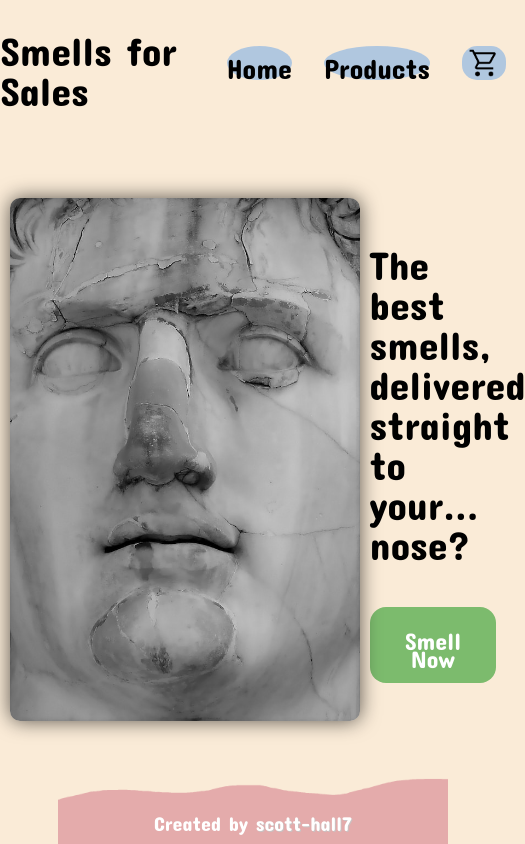
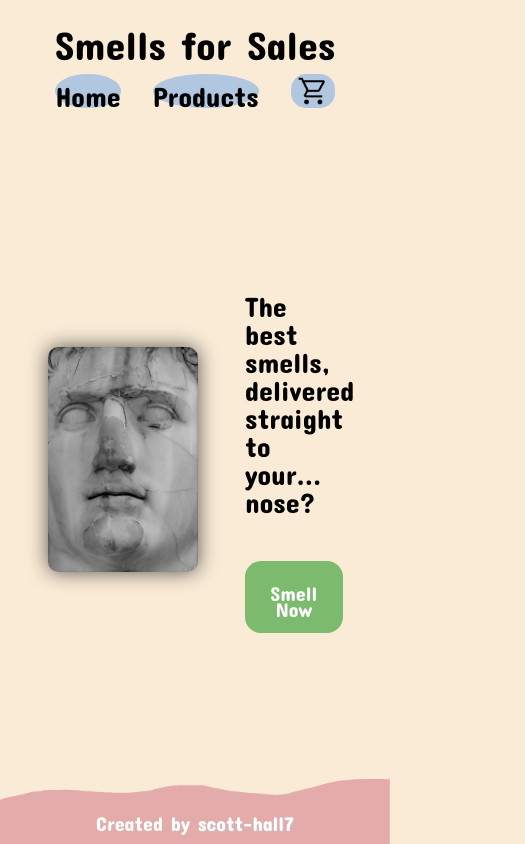
Before and after one commit to scott-hall7/shopping-cart, a React (Create React App) app: page / in a window 390 px wide. Shown: the whole page, 525 px wide, since content can reach past the window. Built offline with nearby package versions, Linux system fonts and the light colour scheme.

Commit message:
finalized design

```diff
--- a/src/components/footer/Footer.js
+++ b/src/components/footer/Footer.js
@@ -1,5 +1,4 @@
 import React, {  } from "react";
-import FooterImage from "../../assets/footer.png"
 
 const Footer = () => {
     return (
--- a/src/styles/Main.scss
+++ b/src/styles/Main.scss
@@ -93,15 +93,13 @@ html, body {
     background-color: rgb(124, 187, 109);
     color: white;
     font-family: "Concert One";
+    z-index: 1;
 }
 
 #shop-now-button:hover    {
     background-color: rgb(111, 177, 95);
 }
 
-#shop-now-button p  {
-    text-decoration: line-through;
-}
 
 //HEADER
 header  {
@@ -182,11 +180,9 @@ footer  {
     color: white;
     font-size: 1.25rem;
     align-items: center;
+    z-index: 1;
 }
 
-footer p {
-    z-index: 1;
-}
 
 footer a {
     color: inherit;
@@ -201,7 +197,7 @@ footer p a:hover {
 
 #footer-image   {
     width: 100%;
-    position: absolute;
+    position: fixed;
     height: 200px;
     bottom: 0;
     z-index: 0;
@@ -210,15 +206,16 @@ footer p a:hover {
 
 .cart-sidebar   {
     display: none;
-    position: fixed;
+    position: absolute;
     flex-direction: column;
     align-items: center;
-    width: 40%;
-    height: 100%;
+    min-width: 300px;
     z-index: 1;
     right: 0;
     background-color: white;
+    border-bottom-left-radius: 80px;
     box-shadow: 0px 0px 100px 100px rgba(202, 202, 202, 0.671);
+    padding: 20px;
 }
 
 .cart-header    {
@@ -246,7 +243,6 @@ footer p a:hover {
     display: flex;
     flex-direction: column;
     align-items: center;
-    width: 100%;
     padding: 5px;
     gap: 5px;
 }
@@ -257,7 +253,7 @@ footer p a:hover {
 
 .cart-product   {
     display: flex;
-    width: 75%;
+    width: 100%;
     background-color: rgb(241, 241, 241);
     padding: 10px;
     border-radius: 10px;
@@ -317,8 +313,7 @@ footer p a:hover {
 
 
 #nose-image {
-    z-index: 1;
-    width: 350px;
+    max-width: 300px;
     height: auto;
     border-radius: 10px;
     box-shadow: 0px 0px 20px rgba(0, 0, 0, 0.651);
@@ -372,3 +367,41 @@ footer p a:hover {
 .inactive{
     pointer-events: none;
 }
+
+@media  (max-width: 650px)  {
+    header {
+        flex-direction: column;
+    }
+
+    #nose-image {
+        max-width: 150px;
+    }
+
+    .home-page-text p {
+        font-size: 1.75rem;
+    }
+
+    #shop-now-button    {
+        font-size: 1.25rem;
+    }
+
+    .product-page   {
+        display: flex;
+        flex-direction: column;
+        gap: 10px;
+    }
+
+    .product-card   {
+        margin: 40px;
+    }
+
+    .product-card img   {
+        width: 33%;
+    }
+
+    .cart-sidebar   {
+        width: 100%;
+        padding: 10px 0px;
+    }
+
+}
```
